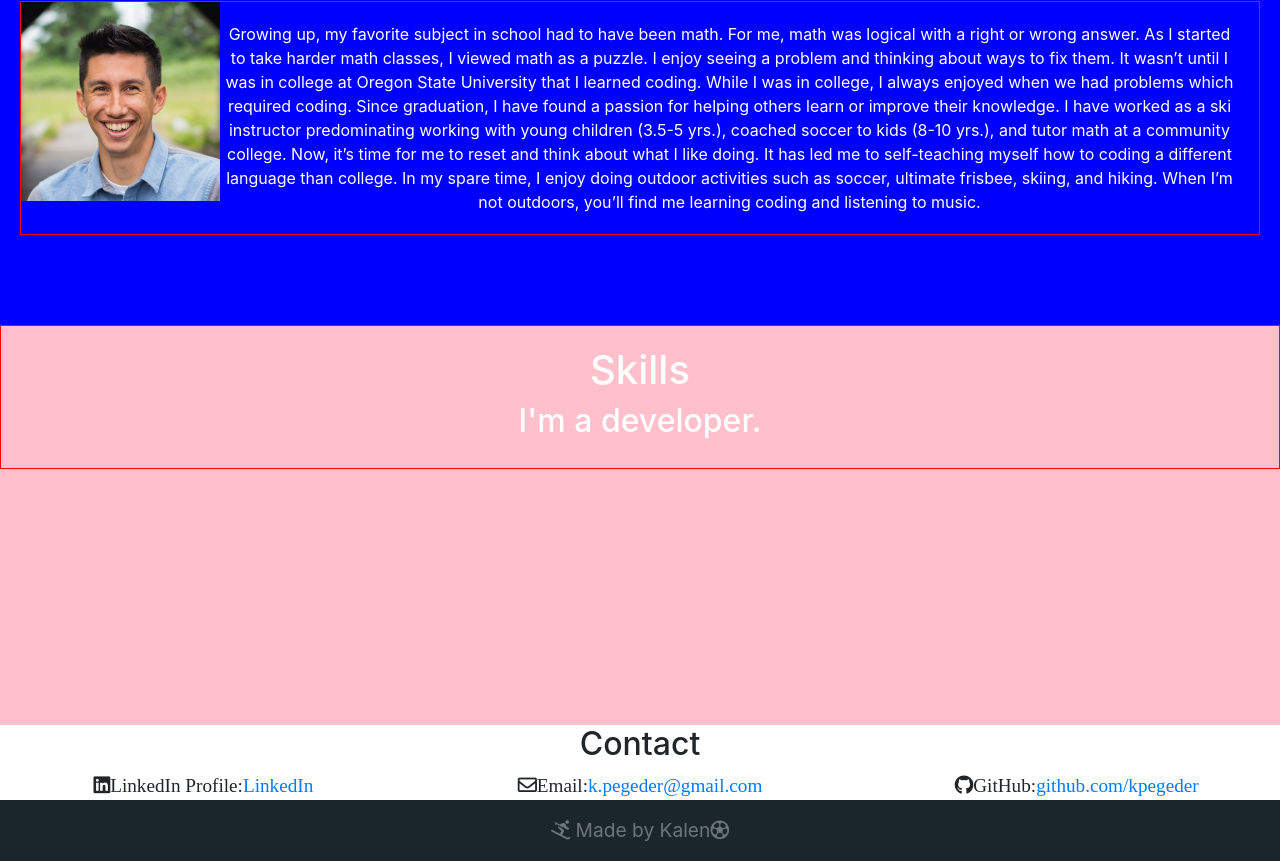
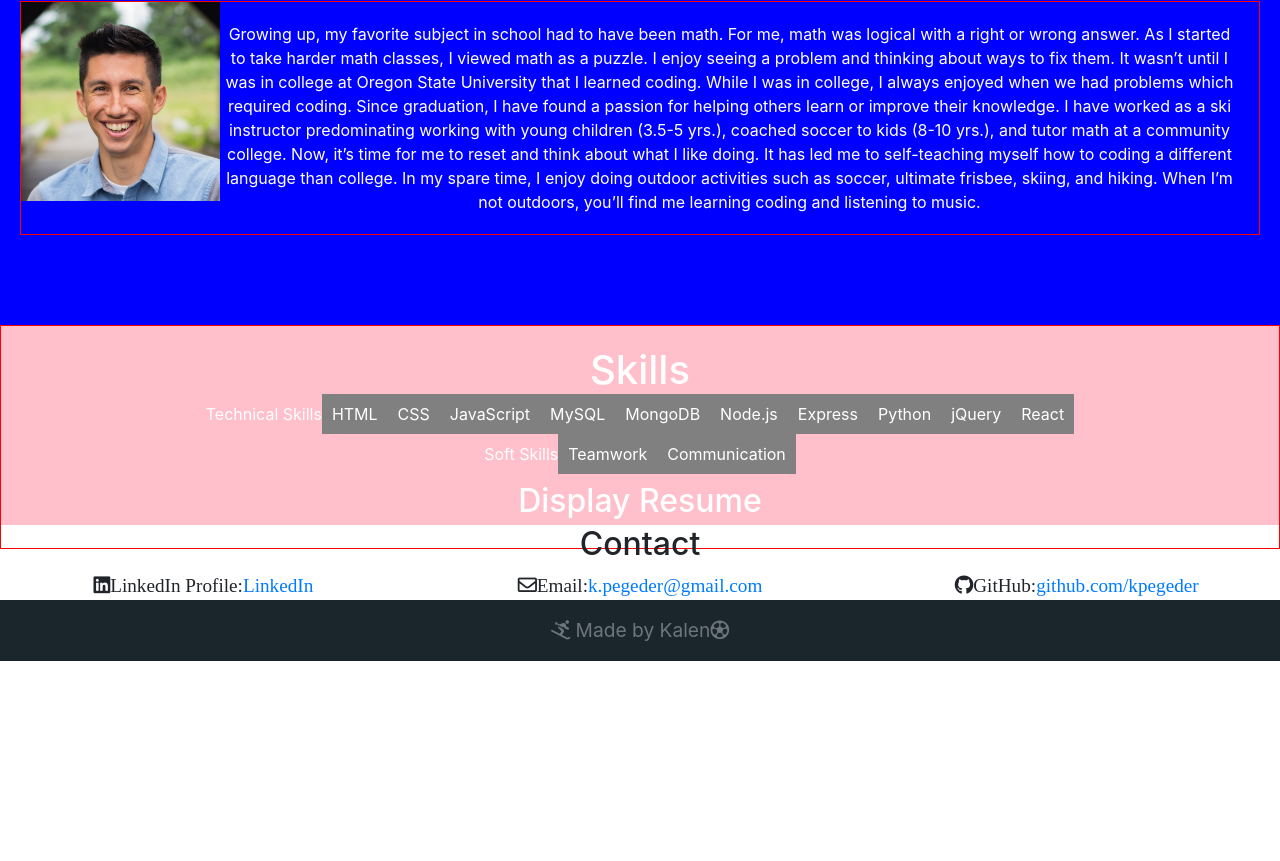
Before and after one commit to kpegeder/react-profile, a React (Create React App) app: page / in a window 1280 px wide. Shown: the part 575-1436 px from the top of the page. After the commit the page ends 1236 px from the top, so only its background shows below. Built offline with nearby package versions, Linux system fonts and the light colour scheme.

Commit message:
update skills

```diff
--- a/src/components/Skills/index.js
+++ b/src/components/Skills/index.js
@@ -7,7 +7,25 @@ function Skills() {
       <div className="knowledge-section">
         <div className="skills">
           <h1>Skills </h1>
-          <h2>I'm a developer.</h2>
+          <ul>
+            Technical Skills
+            <li>HTML</li>
+            <li>CSS</li>
+            <li>JavaScript</li>
+            <li>MySQL</li>
+            <li>MongoDB</li>
+            <li>Node.js</li>
+            <li>Express</li>
+            <li>Python</li>
+            <li>jQuery</li>
+            <li>React</li>
+          </ul>
+          <ul>
+            Soft Skills
+            <li>Teamwork</li>
+            <li>Communication</li>
+          </ul>
+          <h2>Display Resume</h2>
         </div>
       </div>
     </div>
--- a/src/components/Skills/style.css
+++ b/src/components/Skills/style.css
@@ -1,7 +1,7 @@
 .knowledge-section {
   background: pink;
   background-size: cover;
-  height: 400px;
+  height: 200px;
   /* border: red 1px solid; */
 }
 
```
